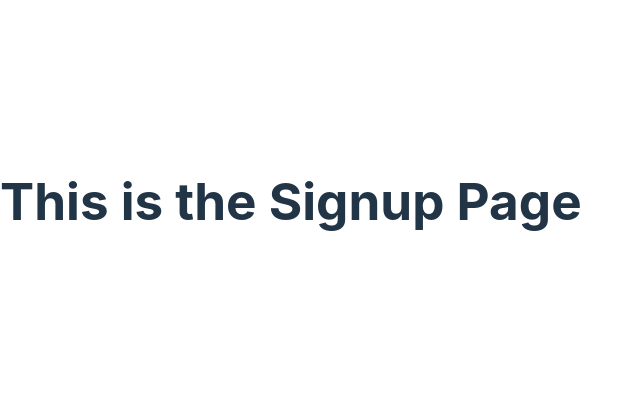
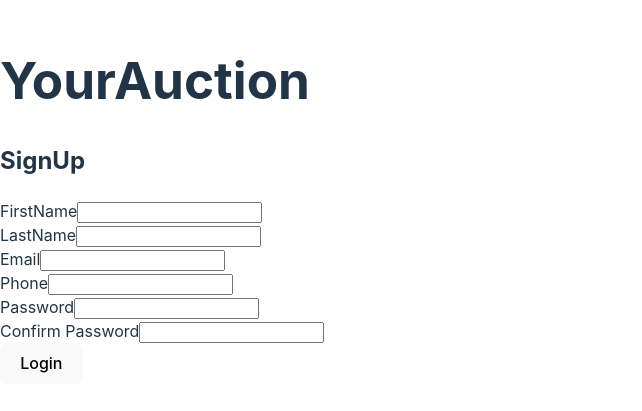
Before and after one commit to SheyiB/OnlineAuctionPlatform, a React (Vite) app in the folder frontend/: page /signup in a window 1280 px wide. Shown: the part 199-610 px from the top of the page, without its empty margins (0-642 px from the left). Built offline with nearby package versions, Linux system fonts and the light colour scheme.

Commit message:
Signup Page  🧵️

```diff
--- a/frontend/src/pages/signup.jsx
+++ b/frontend/src/pages/signup.jsx
@@ -1,8 +1,32 @@
 const Signup  = () => {
     return (
-    <>
-    <h1> This is the Signup Page</h1>
-    </>
+        <div>
+        <h1>YourAuction</h1>
+        <h2>SignUp</h2>
+        <form>
+            <label>FirstName</label>
+            <input type="text" /><br/>
+
+            <label>LastName</label>
+            <input type="text" /><br/>
+
+            <label>Email</label>
+            <input type="email" /><br/>
+
+            <label>Phone</label>
+            <input type="number" /><br/>
+
+            <label>Password</label>
+            <input type="password" /><br/>
+
+            <label>Confirm Password</label>
+            <input type="password" /><br/>
+
+            <button type="submit"> Login</button>
+
+        </form>
+        </div>
+
     );
    };
 
```
